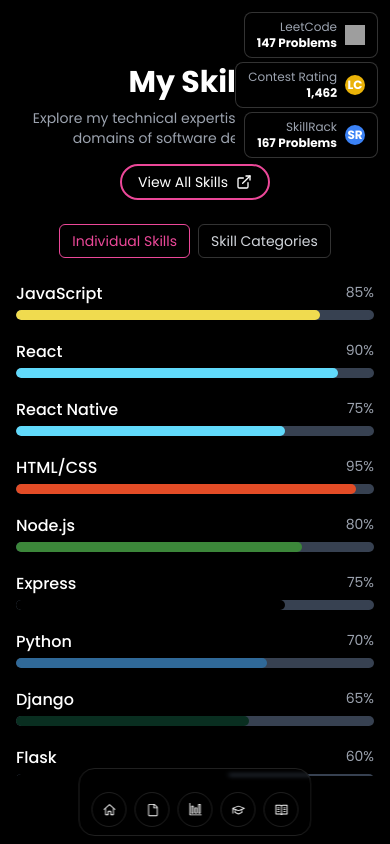
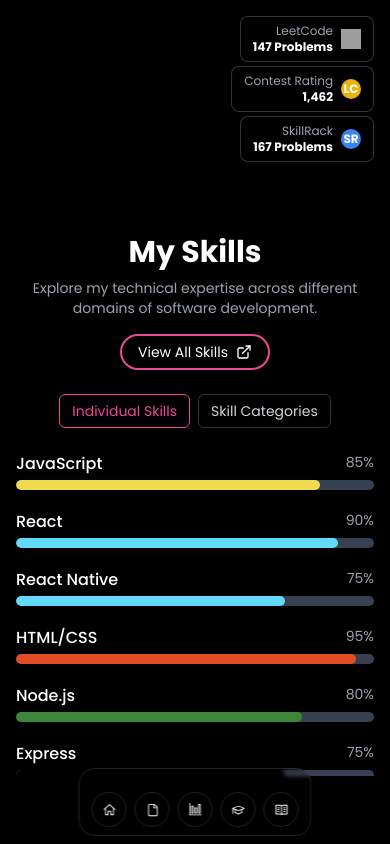
Before and after one commit to hariii15/portfolio-final, a React (Vite) app: page /about in a window 390 px wide. Shown: the top 844 px of the page. Built offline with nearby package versions, Linux system fonts and the light colour scheme; grey boxes are pictures that could not be loaded.

Commit message:
skills responsive

```diff
--- a/src/components/about.jsx
+++ b/src/components/about.jsx
@@ -154,8 +154,8 @@ const About = () => {
 
   return (
     <div className="min-h-screen text-white p-4 sm:p-8 flex flex-col items-center">
-      {/* Stats badges in top right corner - improved responsiveness */}
-      <div className="fixed top-3 md:top-5 right-3 md:right-5 flex flex-col items-end gap-1 md:gap-2 z-20">
+      {/* Stats badges - changed from fixed to static positioning */}
+      <div className="self-end flex flex-col items-end gap-1 md:gap-2 z-20 mb-6 md:mb-8">
         <motion.div
           className="border border-white/20 backdrop-blur-md rounded-lg px-3 py-1.5 md:px-4 md:py-2 flex items-center gap-2 md:gap-3"
           initial={{ opacity: 0, y: -20 }}
```
